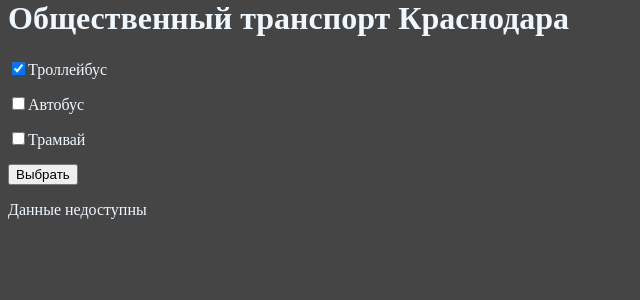
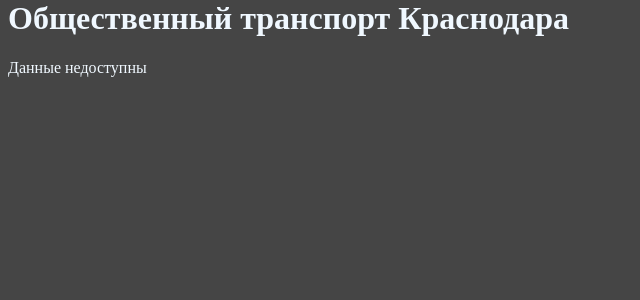
Before and after one commit to Yatseck-k/map, a PHP site: page / in a window 1280 px wide. Shown: the part 21-321 px from the top of the page, without its empty margins (0-640 px from the left). Run offline with PHP 8.4, Linux system fonts and the light colour scheme; data that the repository does not hold is empty.

Commit message:
фиксы

```diff
--- a/index.php
+++ b/index.php
@@ -12,22 +12,22 @@
     <p>
     <h1>Общественный транспорт Краснодара</h1>
 </div>
-<div class="radio">
-    <form>
+<!-- <div class="radio">
+    <form  method="post">
         <p>
-            <input type="checkbox" checked name="eBus"/>Троллейбус
+            <input type="checkbox" checked name="typeOT" value="eBus"/>Троллейбус
         </p>
         <p>
-            <input type="checkbox" name="bus"/>Автобус
+            <input type="checkbox" name="typeOT" value="bus"/>Автобус
         </p>
         <p>
-            <input type="checkbox" name="train"/>Трамвай
+            <input type="checkbox" name="typeOT" value="train"/>Трамвай
         </p>
         <p>
-            <button type="submit">Выбрать</button>
+            <button type="submit" value="submit">Выбрать</button>
         </p>
     </form>
-</div>
+</div> -->
 <?php
 /*
  * тип пс, (1 — троллейбус, 2 — автобус, 3 — трамвай), номер, координаты, скорость, угол к северу, бортовой номер
@@ -69,6 +69,20 @@ $typesOT = array(
     1 => $bus,
     2 => $train,
 );
+/*
+if ($_POST['typeOT']) {
+    $answer = $_POST['typeOT'];
+    if ($answer == "eBus") {
+        unset($bus, $train);
+    }
+    if ($answer == "bus") {
+        unset($eBus, $train);
+    }
+    if ($answer == "train") {
+        unset($eBus, $bus);
+    }
+}
+*/
 foreach ($typesOT as $idType => $valueType) { //проходим по всем типам ОТ
     foreach ($valueType as $idUnit => $valueUnit) {  //проходим по каждому отдельной единице в типе
         $unit[] = explode(',', $valueUnit);
@@ -105,6 +119,6 @@ print '
 
 <footer>
     <div class="footer">
-    &copy;Yatseck_map_project
+        &copy;Yatseck_map_project
     </div>
 </footer>
```
